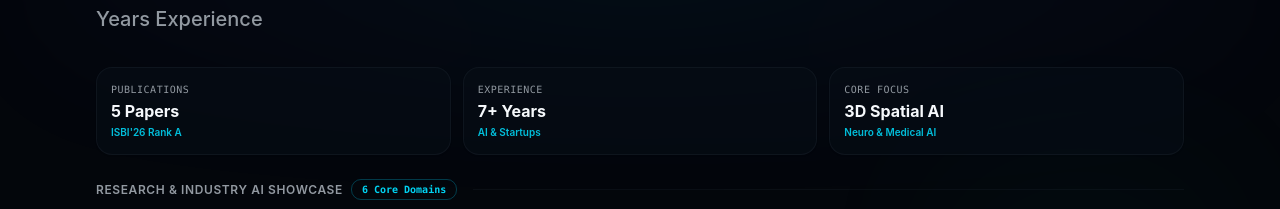
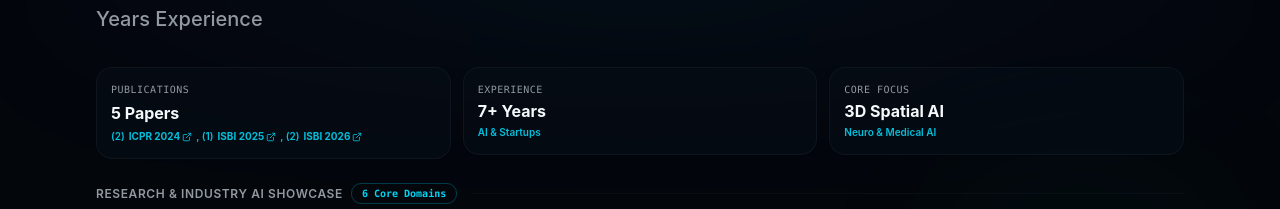
Before and after one commit to anoushkrit/anoushkritgoel.com, a Next.js app: page / in a window 1280 px wide. Shown: the part 220-429 px from the top of the page. Built offline with nearby package versions, Linux system fonts and the light colour scheme.

Commit message:
Add hyperlinked conference breakdown (2) ICPR 2024, (1) ISBI 2025, (2) ISBI 2026 linking directly to official source sites

```diff
--- a/src/app/page.tsx
+++ b/src/app/page.tsx
@@ -16,17 +16,11 @@ import WorkGallery from "@/components/section/work-gallery";
 import { LogoImage } from "@/components/ui/logo-image";
 import { Badge } from "@/components/ui/badge";
 import { ProjectCard } from "@/components/project-card";
-import { ArrowUpRight, GraduationCap, Briefcase, Cpu, Layers, Sparkles, Code2 } from "lucide-react";
+import { ArrowUpRight, GraduationCap, Briefcase, Cpu, Layers, Sparkles, Code2, ExternalLink } from "lucide-react";
 
 const BLUR_FADE_DELAY = 0.04;
 
 export default function Page() {
-  const quickStats = [
-    { label: "Publications", value: "5 Papers", highlight: "ISBI'26 Rank A" },
-    { label: "Experience", value: "7+ Years", highlight: "AI & Startups" },
-    { label: "Core Focus", value: "3D Spatial AI", highlight: "Neuro & Medical AI" },
-  ];
-
   return (
     <main className="min-h-dvh flex flex-col gap-16 relative">
       {/* Hero Section */}
@@ -51,21 +45,79 @@ export default function Page() {
 
           {/* Quick Stats Grid */}
           <div className="grid grid-cols-1 sm:grid-cols-3 gap-3 pt-2">
-            {quickStats.map((stat, idx) => (
-              <BlurFade key={stat.label} delay={BLUR_FADE_DELAY * 2 + idx * 0.03}>
+            {/* Publications Card with Direct Conference Source Links */}
+            <BlurFade delay={BLUR_FADE_DELAY * 2}>
+              <div className="p-3.5 rounded-xl border border-border/70 bg-card/60 backdrop-blur-xl flex flex-col gap-1 shadow-xs hover:border-cyan-500/40 transition-colors">
+                <span className="text-[10px] uppercase font-mono tracking-wider text-muted-foreground">
+                  Publications
+                </span>
+                <span className="text-sm sm:text-base font-bold text-foreground">
+                  5 Papers
+                </span>
+                <div className="text-[10px] font-semibold text-cyan-400/90 flex flex-wrap items-center gap-1">
+                  <span>(2)</span>
+                  <Link
+                    href="https://icpr2024.org/"
+                    target="_blank"
+                    rel="noopener noreferrer"
+                    className="hover:underline hover:text-cyan-300 font-bold inline-flex items-center gap-0.5"
+                  >
+                    <span>ICPR 2024</span>
+                    <ExternalLink className="size-2.5" />
+                  </Link>
+                  <span>, (1)</span>
+                  <Link
+                    href="https://2025.biomedicalimaging.org/"
+                    target="_blank"
+                    rel="noopener noreferrer"
+                    className="hover:underline hover:text-cyan-300 font-bold inline-flex items-center gap-0.5"
+                  >
+                    <span>ISBI 2025</span>
+                    <ExternalLink className="size-2.5" />
+                  </Link>
+                  <span>, (2)</span>
+                  <Link
+                    href="https://biomedicalimaging.org/2026/"
+                    target="_blank"
+                    rel="noopener noreferrer"
+                    className="hover:underline hover:text-cyan-300 font-bold inline-flex items-center gap-0.5"
+                  >
+                    <span>ISBI 2026</span>
+                    <ExternalLink className="size-2.5" />
+                  </Link>
+                </div>
+              </div>
+            </BlurFade>
+
+            {/* Experience Card */}
+            <BlurFade delay={BLUR_FADE_DELAY * 2.1}>
               <div className="p-3.5 rounded-xl border border-border/70 bg-card/60 backdrop-blur-xl flex flex-col gap-0.5 shadow-xs hover:border-cyan-500/40 transition-colors">
                 <span className="text-[10px] uppercase font-mono tracking-wider text-muted-foreground">
-                    {stat.label}
+                  Experience
                 </span>
                 <span className="text-sm sm:text-base font-bold text-foreground">
-                    {stat.value}
+                  7+ Years
                 </span>
                 <span className="text-[10px] font-semibold text-cyan-400/90">
-                    {stat.highlight}
+                  AI & Startups
                 </span>
               </div>
             </BlurFade>
-            ))}
+
+            {/* Core Focus Card */}
+            <BlurFade delay={BLUR_FADE_DELAY * 2.2}>
+              <div className="p-3.5 rounded-xl border border-border/70 bg-card/60 backdrop-blur-xl flex flex-col gap-0.5 shadow-xs hover:border-cyan-500/40 transition-colors">
+                <span className="text-[10px] uppercase font-mono tracking-wider text-muted-foreground">
+                  Core Focus
+                </span>
+                <span className="text-sm sm:text-base font-bold text-foreground">
+                  3D Spatial AI
+                </span>
+                <span className="text-[10px] font-semibold text-cyan-400/90">
+                  Neuro & Medical AI
+                </span>
+              </div>
+            </BlurFade>
           </div>
 
           {/* Work Showcase Gallery */}
--- a/src/components/section/projects-section.tsx
+++ b/src/components/section/projects-section.tsx
@@ -1,7 +1,8 @@
 import BlurFade from "@/components/magicui/blur-fade";
 import { ProjectCard } from "@/components/project-card";
 import { DATA } from "@/data/resume";
-import { Microscope } from "lucide-react";
+import { Microscope, ExternalLink } from "lucide-react";
+import Link from "next/link";
 
 const BLUR_FADE_DELAY = 0.04;
 
@@ -28,6 +29,49 @@ export default function ProjectsSection() {
             <p className="text-muted-foreground md:text-base text-balance max-w-2xl">
               Acceptances and key contributions across 3D Spatial AI, Brain MRI Tractography, and Reinforcement Learning.
             </p>
+
+            {/* Conference Source Links Badge Row */}
+            <div className="flex flex-wrap items-center justify-center gap-2 mt-2">
+              <span className="text-xs font-mono text-muted-foreground">Peer-Reviewed Papers:</span>
+              <div className="inline-flex items-center gap-1.5 px-3 py-1 rounded-full border border-amber-500/30 bg-amber-500/10 text-amber-300 text-xs font-semibold">
+                <span>(2)</span>
+                <Link
+                  href="https://icpr2024.org/"
+                  target="_blank"
+                  rel="noopener noreferrer"
+                  className="hover:underline hover:text-amber-200 inline-flex items-center gap-1"
+                >
+                  <span>ICPR 2024</span>
+                  <ExternalLink className="size-3" />
+                </Link>
+              </div>
+
+              <div className="inline-flex items-center gap-1.5 px-3 py-1 rounded-full border border-cyan-500/30 bg-cyan-500/10 text-cyan-300 text-xs font-semibold">
+                <span>(1)</span>
+                <Link
+                  href="https://2025.biomedicalimaging.org/"
+                  target="_blank"
+                  rel="noopener noreferrer"
+                  className="hover:underline hover:text-cyan-200 inline-flex items-center gap-1"
+                >
+                  <span>ISBI 2025</span>
+                  <ExternalLink className="size-3" />
+                </Link>
+              </div>
+
+              <div className="inline-flex items-center gap-1.5 px-3 py-1 rounded-full border border-emerald-500/30 bg-emerald-500/10 text-emerald-300 text-xs font-semibold">
+                <span>(2)</span>
+                <Link
+                  href="https://biomedicalimaging.org/2026/"
+                  target="_blank"
+                  rel="noopener noreferrer"
+                  className="hover:underline hover:text-emerald-200 inline-flex items-center gap-1"
+                >
+                  <span>ISBI 2026</span>
+                  <ExternalLink className="size-3" />
+                </Link>
+              </div>
+            </div>
           </div>
 
           {DATA.researchIntro && (
```
Lines whose indentation alone changed are shown as unchanged.
